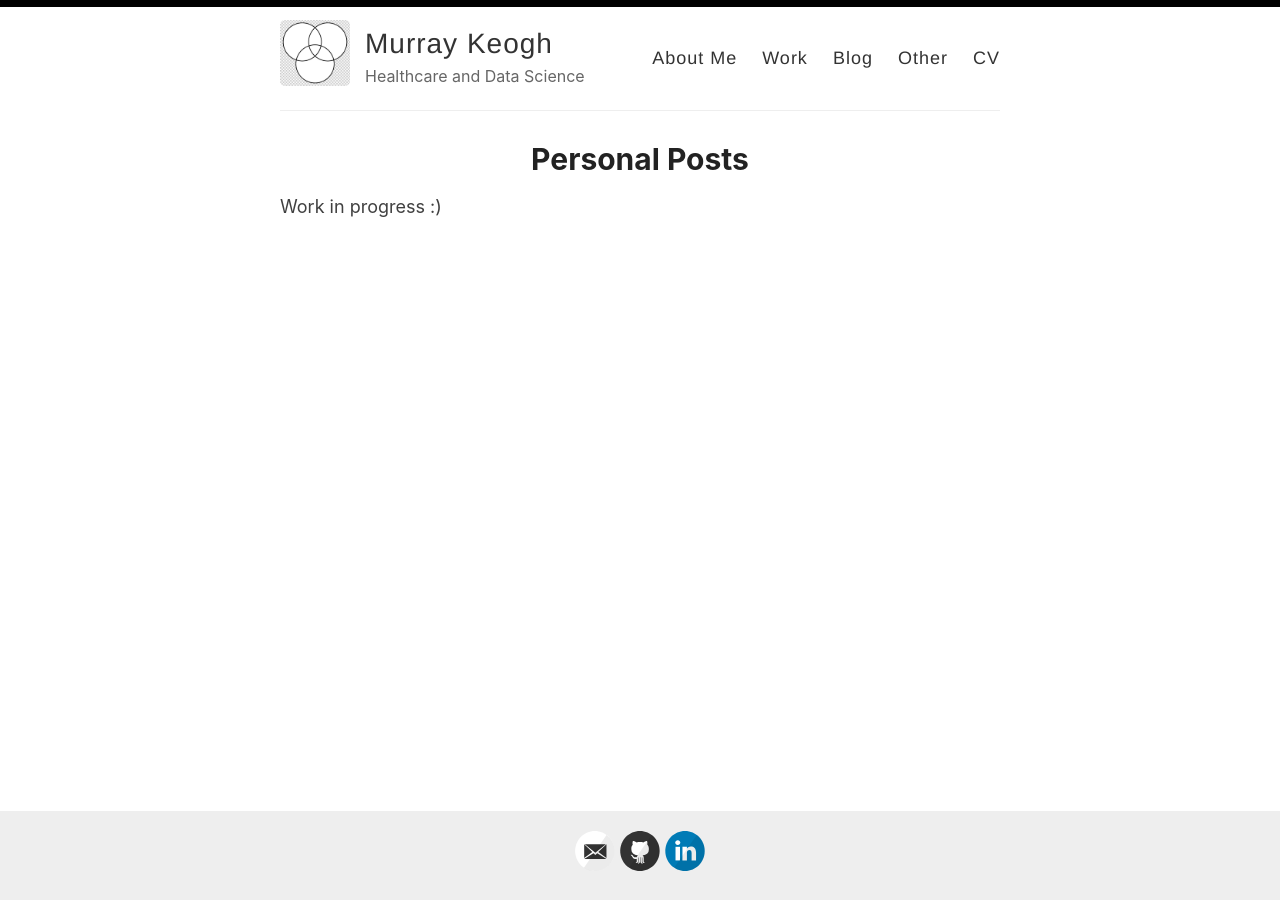
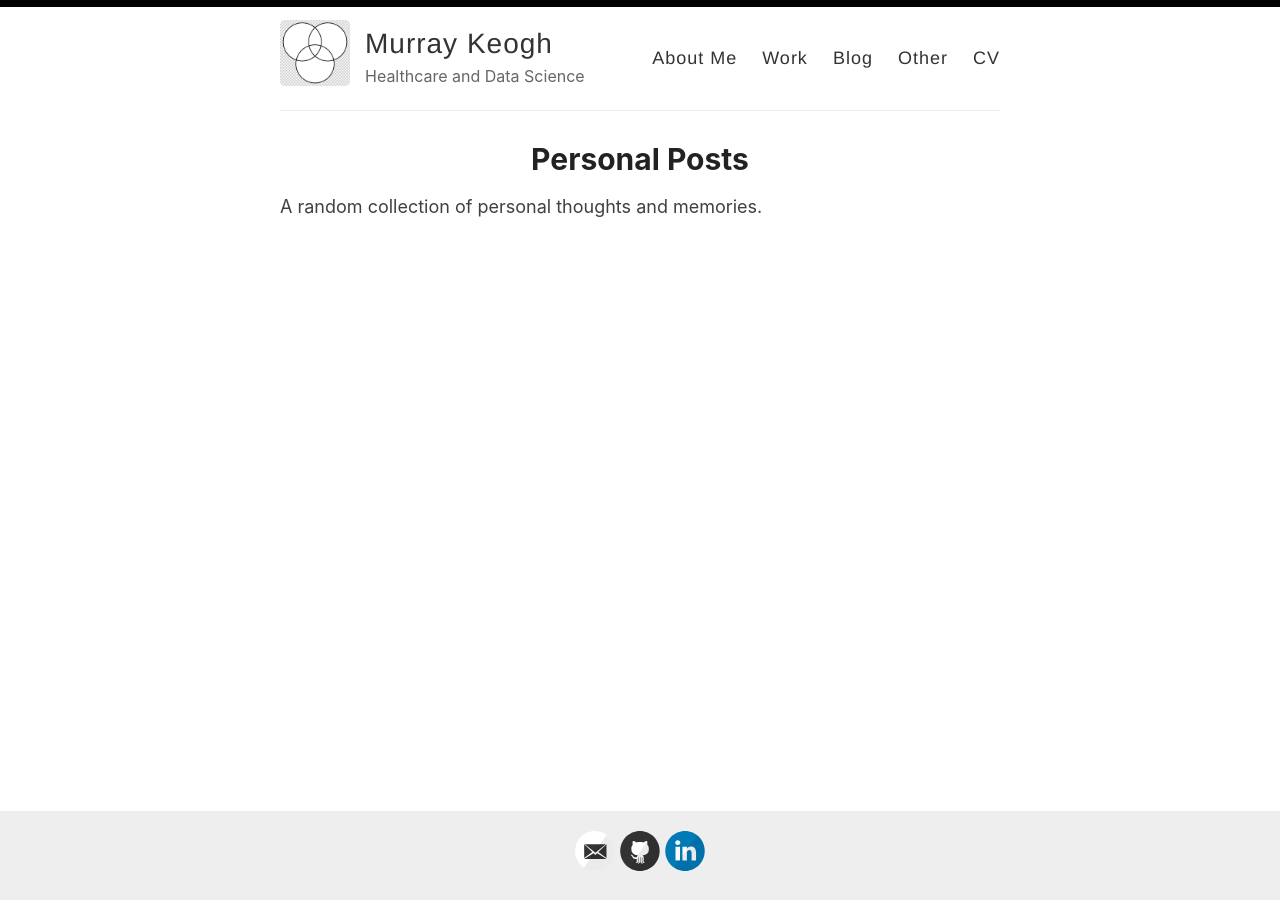
Before and after one commit to Murrkeys/Murrkeys.github.io, a Jekyll site: the page built from _pages/other.md, in a window 1280 px wide. Built offline with Jekyll 4.4.1, drawn with Linux system fonts in a browser that asks for light colours.

Commit message:
Update other.md

```diff
--- a/_pages/other.md
+++ b/_pages/other.md
@@ -4,4 +4,4 @@ title: Personal Posts
 permalink: /other/
 ---
 
-Work in progress :)
+A random collection of personal thoughts and memories.
```
